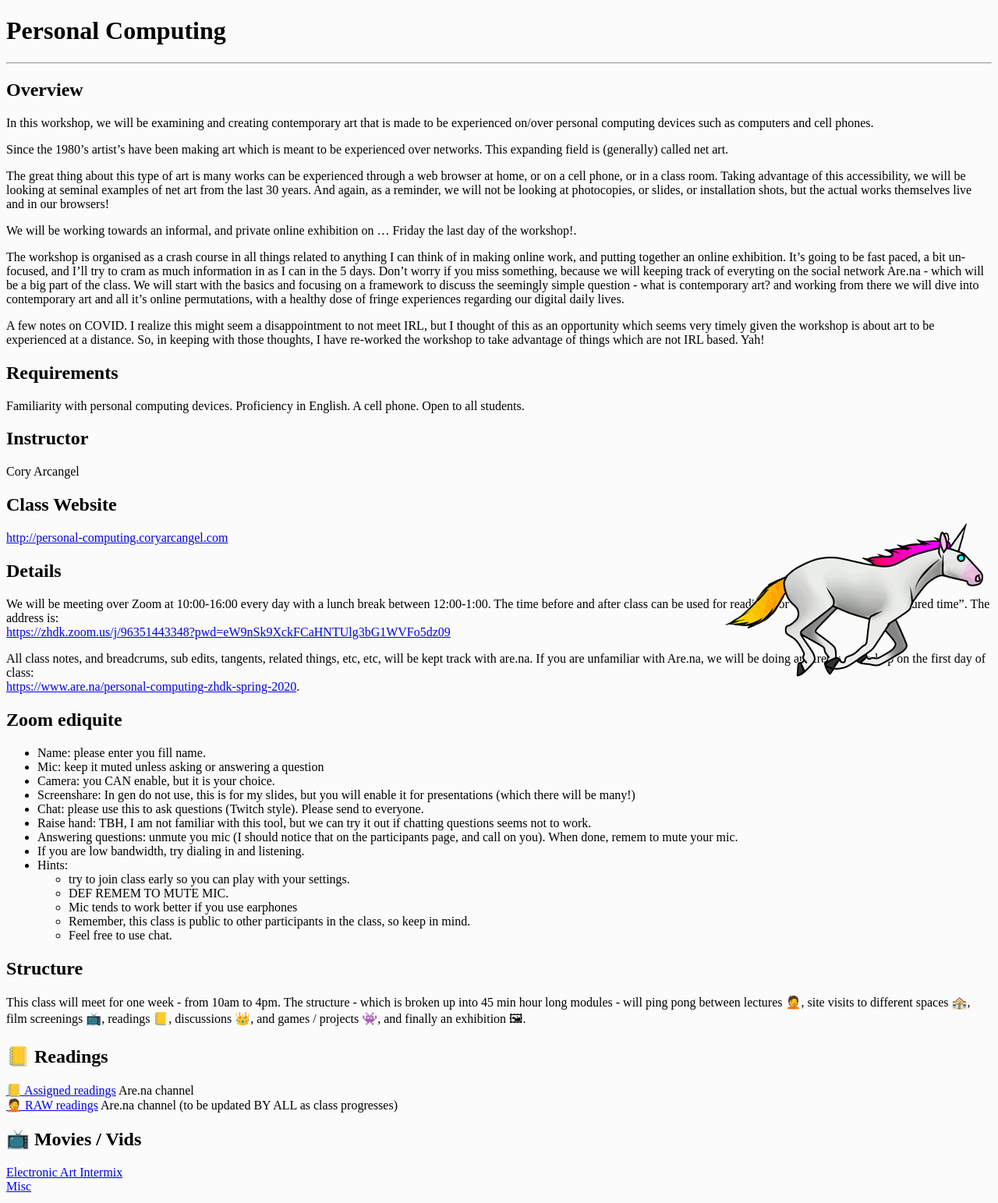
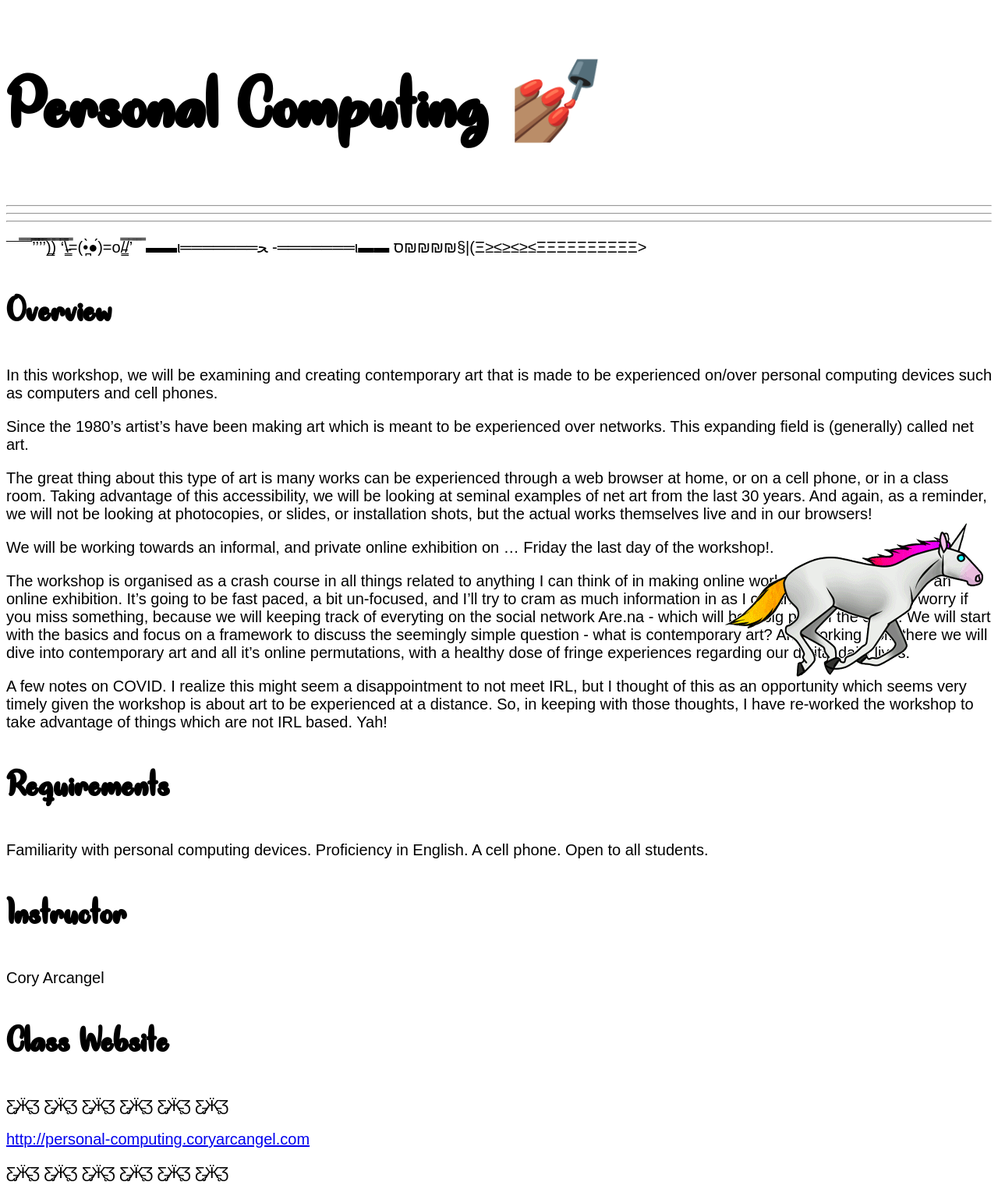
Before and after one commit to coryarcangel/personal-computing, a Jekyll site: the page built from site/index.md, in a window 1280 px wide, cut to the strip 0-1543 px from the top of the page. Shown: the whole strip at 78% size. Built offline with Jekyll 4.4.1, drawn with Linux system fonts in a browser that asks for light colours; some of the changed text lies outside the part shown.

Commit message:
Create css file
Create css file and do additional styling.

```diff
--- a/site/_layouts/default.html
+++ b/site/_layouts/default.html
@@ -6,6 +6,7 @@ layout: default
   <head>
     <meta charset="utf-8">
     <title>{{ page.title }}</title>
+    <link rel="stylesheet" type="text/css" href="pc.css">
   </head>
   <body>
     {{ content }}
--- a/site/index.md
+++ b/site/index.md
@@ -2,25 +2,15 @@
 layout: default
 title: Home
 ---
+# Personal Computing 💅🏽
+---
+---
+---
 
-<style>
-body {
-background-color: #fbfbfb
-}
-table, th, td {
-  border: 1px solid black;
-}
+¯¯̿̿¯̿̿'̿̿̿̿̿̿̿'̿̿'̿̿̿̿̿'̿̿̿)͇̿̿)̿̿̿̿ '̿̿̿̿̿̿\̵͇̿̿\=(•̪̀●́)=o/̵͇̿̿/'̿̿ ̿ ̿̿
+▬▬ι═══════ﺤ    -═══════ι▬▬ ס₪₪₪₪§|(Ξ≥≤≥≤≥≤ΞΞΞΞΞΞΞΞΞΞ>
 
-.bottom-puke
-{
-	position: fixed;
-	right: 0px;
-	bottom: 0px;
-}
-</style>
 
-# Personal Computing
----
 ## Overview
 
 In this workshop, we will be examining and creating contemporary art that is made to be experienced on/over personal computing devices such as computers and cell phones.
@@ -31,7 +21,7 @@ The great thing about this type of art is many works can be experienced through
 
 We will be working towards an informal, and private online exhibition on ... Friday the last day of the workshop!.
 
-The workshop is organised as a crash course in all things related to anything I can think of in making online work, and putting together an online exhibition. It's going to be fast paced, a bit un-focused, and I'll try to cram as much information in as I can in the 5 days. Don't worry if you miss something, because we will keeping track of everyting on the social network Are.na - which will be a big part of the class. We will start with the basics and focusing on a framework to discuss the seemingly simple question - what is contemporary art? and working from there we will dive into contemporary art and all it's online permutations, with a healthy dose of fringe experiences regarding our digital daily lives.
+The workshop is organised as a crash course in all things related to anything I can think of in making online work, and putting together an online exhibition. It's going to be fast paced, a bit un-focused, and I'll try to cram as much information in as I can in the 5 days. Don't worry if you miss something, because we will keeping track of everyting on the social network Are.na - which will be a big part of the class. We will start with the basics and focus on a framework to discuss the seemingly simple question - what is contemporary art? And working from there we will dive into contemporary art and all it's online permutations, with a healthy dose of fringe experiences regarding our digital daily lives.
 
 A few notes on COVID. I realize this might seem a disappointment to not meet IRL, but I thought of this as an opportunity which seems very timely given the workshop is about art to be experienced at a distance. So, in keeping with those thoughts, I have re-worked the workshop to take advantage of things which are not IRL based. Yah!
 
@@ -45,7 +35,21 @@ Cory Arcangel
 
 ## Class Website
 
+Ƹ̵̡Ӝ̵̨̄Ʒ
+Ƹ̵̡Ӝ̵̨̄Ʒ
+Ƹ̵̡Ӝ̵̨̄Ʒ
+Ƹ̵̡Ӝ̵̨̄Ʒ
+Ƹ̵̡Ӝ̵̨̄Ʒ
+Ƹ̵̡Ӝ̵̨̄Ʒ
+
 [http://personal-computing.coryarcangel.com](http://personal-computing.coryarcangel.com)
+
+Ƹ̵̡Ӝ̵̨̄Ʒ
+Ƹ̵̡Ӝ̵̨̄Ʒ
+Ƹ̵̡Ӝ̵̨̄Ʒ
+Ƹ̵̡Ӝ̵̨̄Ʒ
+Ƹ̵̡Ӝ̵̨̄Ʒ
+Ƹ̵̡Ӝ̵̨̄Ʒ
 
 ## Details
 
@@ -77,6 +81,8 @@ All class notes, and breadcrums, sub edits, tangents, related things, etc, etc,
 
 This class will meet for one week - from 10am to 4pm. The structure - which is broken up into 45 min hour long modules - will ping pong between lectures 🤦‍, site visits to different spaces 🏤, film screenings 📺, readings 📒, discussions 👑, and games / projects 👾, and finally an exhibition 🖼.
 
+((̲̅ ̲̅(̲̅C̲̅r̲̅a̲̅y̲̅o̲̅l̲̲̅̅a̲̅( ̲̅((>
+
 ## 📒 Readings
 
 [📒 Assigned readings](https://www.are.na/personal-computing-zhdk-spring-2020/readingz) Are.na channel
@@ -196,7 +206,7 @@ progresses)
    <li> Is it an art? </li>
     </ul>
     </td>
-    <td></td>
+	<td>👾 Meme fill in</td>
 
     <td>💅🏽🎨🎯 Wrap up party </td>
   </tr>
@@ -205,9 +215,9 @@ progresses)
 
 ---
 
-last updated XXXXXXXXX
+last updated May, 20, 2020
 Archive: [2019](index-2019/)
 
-<div class="bottom-puke">
+<div class="bottom-pony">
 <img src="imgs/unicorn.gif">
 </div>
--- /dev/null
+++ b/site/pc.css
@@ -0,0 +1,51 @@
+@font-face {
+  font-family: Unicorn;
+  src: url(GoodUnicornRegular-Rxev.ttf);
+}
+
+body {
+background-color: white;
+border: 10px
+}
+
+h1 {
+  font-family: Unicorn;
+  font-size:8vw
+}
+
+h2 {
+  font-family: Unicorn;
+  font-size:4vw
+}
+
+p {
+font-family: Arial, Helvetica, sans-serif;
+font-size:20px
+}
+
+ul {
+font-family: Arial, Helvetica, sans-serif;
+font-size:20px
+}
+
+li {
+font-family: Arial, Helvetica, sans-serif;
+font-size:20px
+}
+
+table, th, td {
+  border: 1px solid black;
+  margin: auto;
+  font-family: Arial, Helvetica, sans-serif;
+  text-align: left;
+  padding: 15px;
+  font-size:20px
+}
+
+
+.bottom-pony
+{
+	position: fixed;
+	right: 0px;
+	bottom: 0px;
+}
```
Also changed, not shown: other parts of site/index.md (+4 -0 lines), 3 other files.
